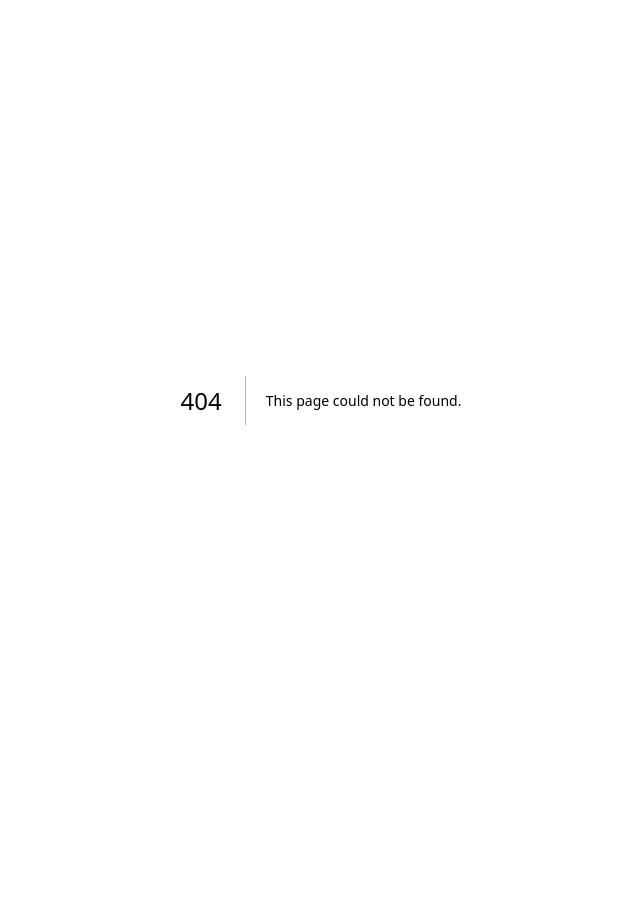
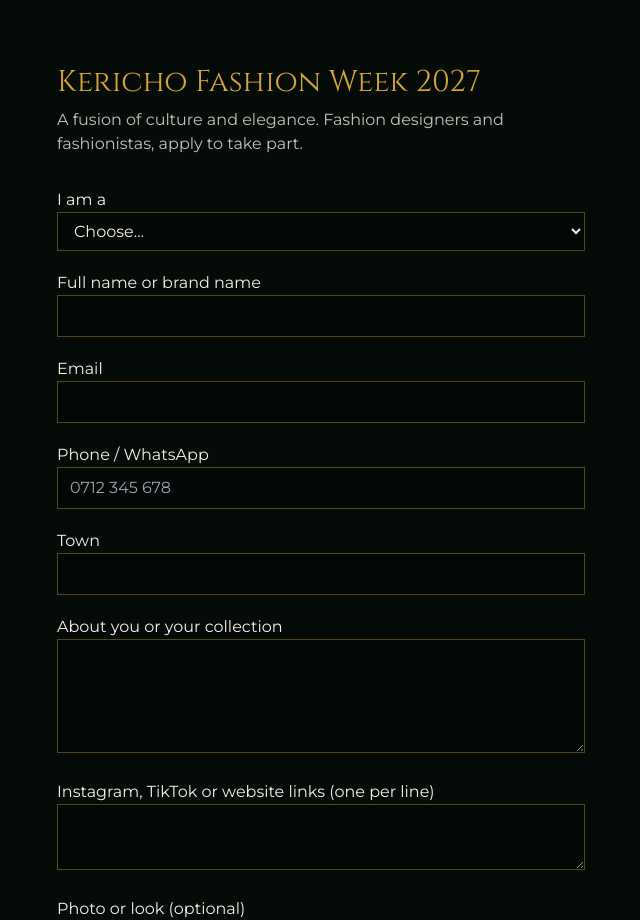
Before and after one commit to RyanKorir/Mr-MrsKCO, a Next.js app: page /fashion-week in a window 1280 px wide. Before the commit this address had no page. Shown: the top 920 px of the page, without its empty margins (319-959 px from the left). Before the commit the page ends 800 px from the top, so only its background shows below. Built offline with nearby package versions, Linux system fonts and the light colour scheme.

Commit message:
Fashion Week application: form, server route, home page link

```diff
--- /dev/null
+++ b/app/api/fashion-week/route.ts
@@ -0,0 +1,28 @@
+import { NextResponse } from "next/server";
+import { adminClient } from "@/lib/supabase-server";
+const fail = (error: string, status = 400) => NextResponse.json({ error }, { status });
+
+export async function POST(req: Request) {
+  const f = await req.formData();
+  const g = (k: string) => String(f.get(k) ?? "").trim();
+  const [kind, fullName, email, phone] = [g("kind"), g("fullName"), g("email"), g("phone")];
+  if (!["designer", "fashionista"].includes(kind) || !fullName || !email || !phone) return fail("Please fill in all required fields.");
+  if (!/^\S+@\S+\.\S+$/.test(email)) return fail("Enter a valid email address.");
+  if (!/^(\+?254|0)\d{9}$/.test(phone.replace(/\s/g, ""))) return fail("Enter a valid Kenyan phone number.");
+  if (g("rules") !== "yes") return fail("You must accept the event rules and privacy notice.");
+
+  const db = adminClient();
+  let photo_path: string | null = null;
+  const photo = f.get("photo");
+  if (photo instanceof Blob && photo.size > 0) {
+    if (photo.size > 5_000_000) return fail("Photo must be under 5 MB.");
+    photo_path = `fw-${crypto.randomUUID()}.jpg`;
+    const up = await db.storage.from("contestant-photos").upload(photo_path, photo, { contentType: "image/jpeg" });
+    if (up.error) return fail("Photo upload failed. Please try again.", 500);
+  }
+  const links = g("links").split(/[\n,]+/).map((s) => s.trim()).filter(Boolean).slice(0, 5);
+  const { error } = await db.from("fashion_week_applications").insert({
+    kind, full_name: fullName, email, phone, location: g("location") || null, bio: g("bio") || null, links, photo_path });
+  if (error) return fail("Could not save your application. Please try again.", 500);
+  return NextResponse.json({ ok: true });
+}
--- /dev/null
+++ b/app/fashion-week/page.tsx
@@ -0,0 +1,43 @@
+"use client";
+import { useState } from "react";
+import { compressImage } from "@/lib/image";
+const input = "w-full border border-gold/40 bg-black/40 px-3 py-2 text-ivory focus-visible:outline focus-visible:outline-2 focus-visible:outline-gold";
+
+export default function FashionWeek() {
+  const [busy, setBusy] = useState(false), [err, setErr] = useState(""), [done, setDone] = useState(false);
+  async function submit(e: React.FormEvent<HTMLFormElement>) {
+    e.preventDefault(); setErr(""); setBusy(true);
+    try {
+      const fd = new FormData(e.currentTarget);
+      const file = fd.get("photo") as File;
+      if (file && file.size) fd.set("photo", await compressImage(file), "photo.jpg"); else fd.delete("photo");
+      const r = await fetch("/api/fashion-week", { method: "POST", body: fd });
+      const j = await r.json(); if (!r.ok) throw new Error(j.error);
+      setDone(true);
+    } catch (x: any) { setErr(x.message || "Something went wrong. Please try again."); }
+    setBusy(false);
+  }
+  if (done) return (
+    <main className="mx-auto max-w-xl px-6 py-24 text-center">
+      <h1 className="font-display text-3xl text-gold">Thank you</h1>
+      <p className="mt-4">Your Kericho Fashion Week 2027 application was received. The organisers will contact you.</p>
+    </main>);
+  return (
+    <main className="mx-auto max-w-xl px-6 py-16">
+      <h1 className="font-display text-3xl text-gold">Kericho Fashion Week 2027</h1>
+      <p className="mt-2 text-ivory/80">A fusion of culture and elegance. Fashion designers and fashionistas, apply to take part.</p>
+      <form onSubmit={submit} className="mt-8 grid gap-5">
+        <label>I am a<select name="kind" required className={input}><option value="">Choose…</option><option value="designer">Fashion designer</option><option value="fashionista">Fashionista</option></select></label>
+        <label>Full name or brand name<input name="fullName" required className={input} /></label>
+        <label>Email<input name="email" type="email" required className={input} /></label>
+        <label>Phone / WhatsApp<input name="phone" inputMode="tel" placeholder="0712 345 678" required className={input} /></label>
+        <label>Town<input name="location" className={input} /></label>
+        <label>About you or your collection<textarea name="bio" rows={4} className={input} /></label>
+        <label>Instagram, TikTok or website links (one per line)<textarea name="links" rows={2} className={input} /></label>
+        <label>Photo or look (optional)<input name="photo" type="file" accept="image/*" className={input} /></label>
+        <label className="flex gap-2"><input type="checkbox" name="rules" value="yes" required /><span className="text-sm">I accept the event rules and privacy notice.</span></label>
+        {err && <p role="alert" className="text-red-300">{err}</p>}
+        <button disabled={busy} className="bg-gold px-7 py-3 font-semibold text-black disabled:opacity-60">{busy ? "Sending…" : "Submit application"}</button>
+      </form>
+    </main>);
+}
--- a/app/page.tsx
+++ b/app/page.tsx
@@ -27,7 +27,8 @@ export default function Home() {
             </li>
           ))}
         </ul>
-        <p className="mt-10 text-sm text-ivory/70">Questions? Call {EVENT.phones.join(" or ")}.</p>
+        <p className="mt-10"><a href="/fashion-week" className="text-gold underline underline-offset-4">Kericho Fashion Week 2027: designers and fashionistas, apply here</a></p>
+        <p className="mt-6 text-sm text-ivory/70">Questions? Call {EVENT.phones.join(" or ")}.</p>
       </section>
     </main>
   );
```
